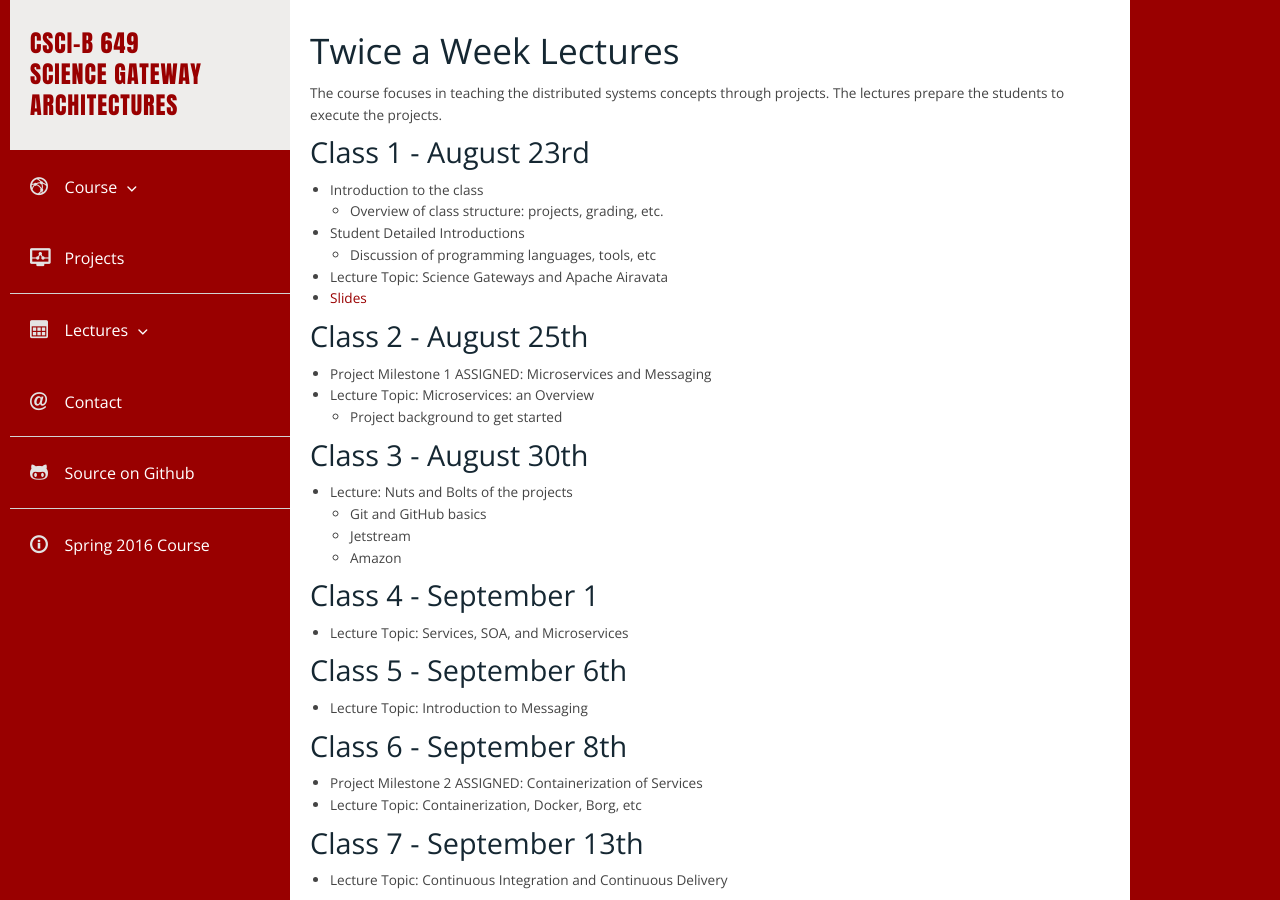
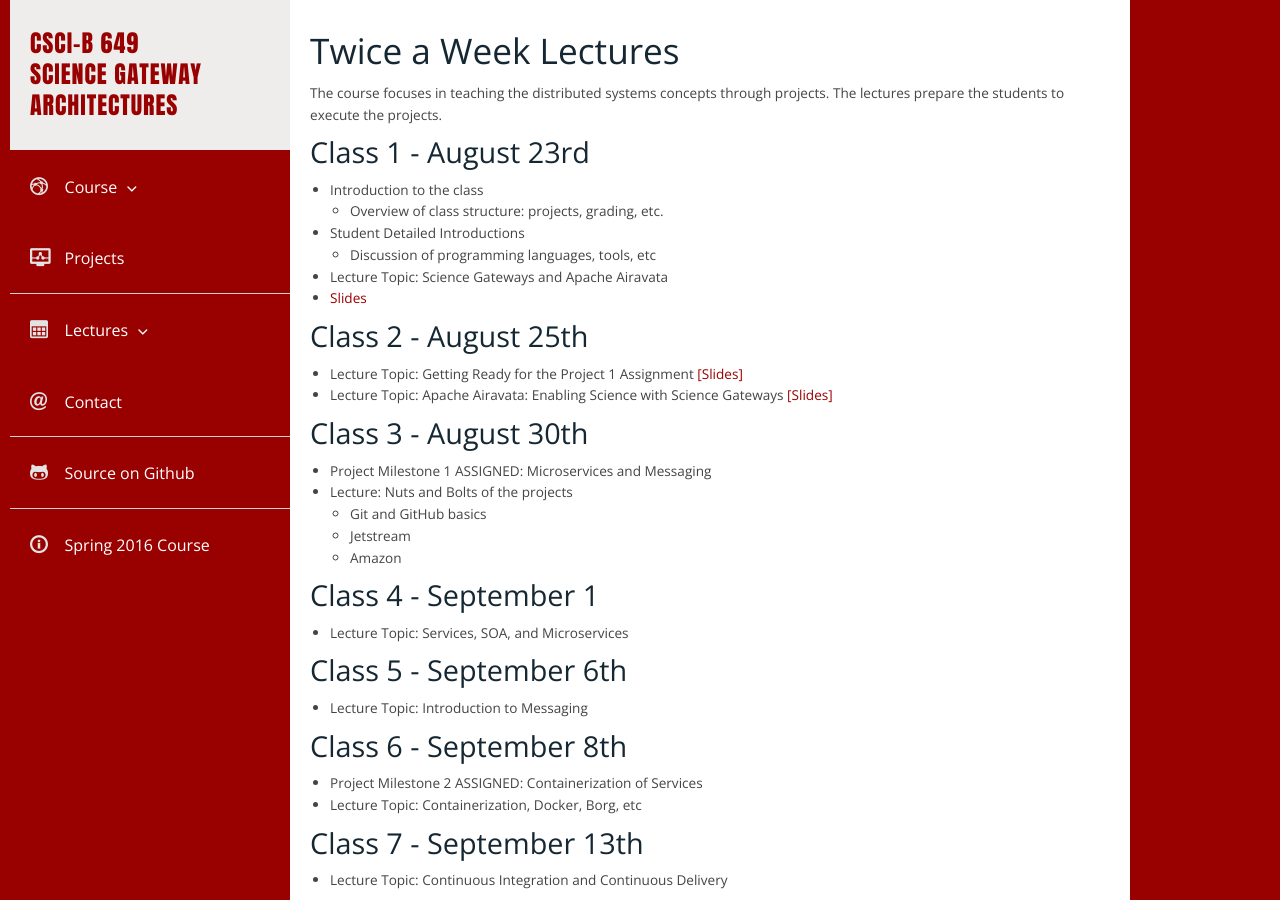
Before and after one commit to airavata-courses/airavata-courses.github.io, a Jekyll site: the page built from lectures.md, in a window 1280 px wide and 900 px high. Built offline with Jekyll 4.4.1, drawn with Linux system fonts in a browser that asks for light colours.

Commit message:
Adding lecture 2 slides

```diff
--- a/lectures.md
+++ b/lectures.md
@@ -15,11 +15,11 @@ The course focuses in teaching the distributed systems concepts through projects
 * [Slides]({{ site.url }}slides/B649-Overview-Fall2016.pdf)
 
 ###  Class 2 - August 25th
-* Project Milestone 1 ASSIGNED: Microservices and Messaging
-* Lecture Topic: Microservices: an Overview
-    * Project background to get started
+* Lecture Topic: Getting Ready for the Project 1 Assignment [[Slides]]({{ site.url }}slides/CS649-Project1-Assignment.pdf)
+* Lecture Topic: Apache Airavata: Enabling Science with Science Gateways [[Slides]]({{ site.url }}slides/CS649-ScienceGateways-and-Science.pdf)
 
 ###  Class 3 - August 30th
+* Project Milestone 1 ASSIGNED: Microservices and Messaging
 * Lecture: Nuts and Bolts of the projects
    * Git and GitHub basics
    * Jetstream
```
Also changed, not shown: 2 other files.
